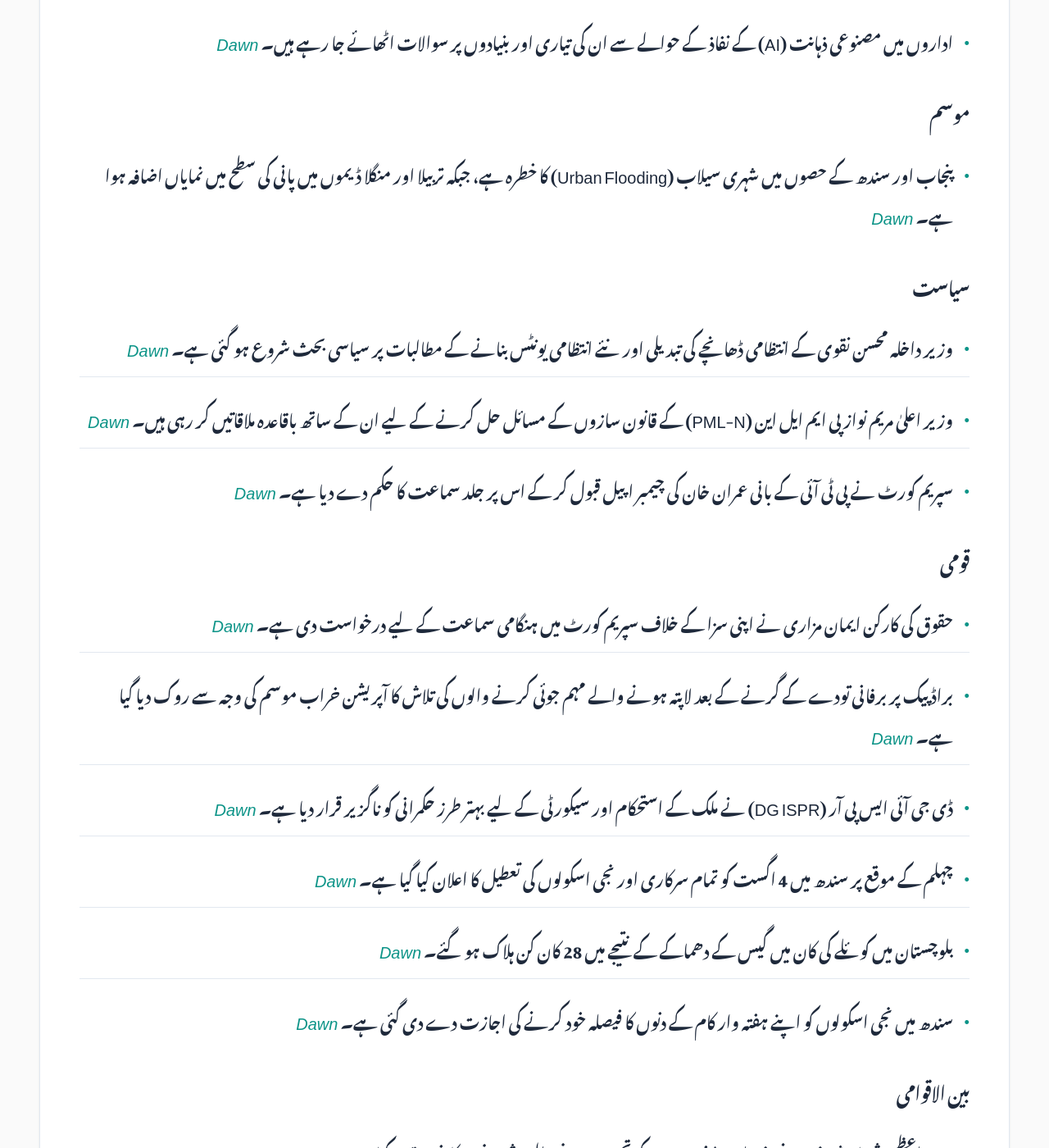
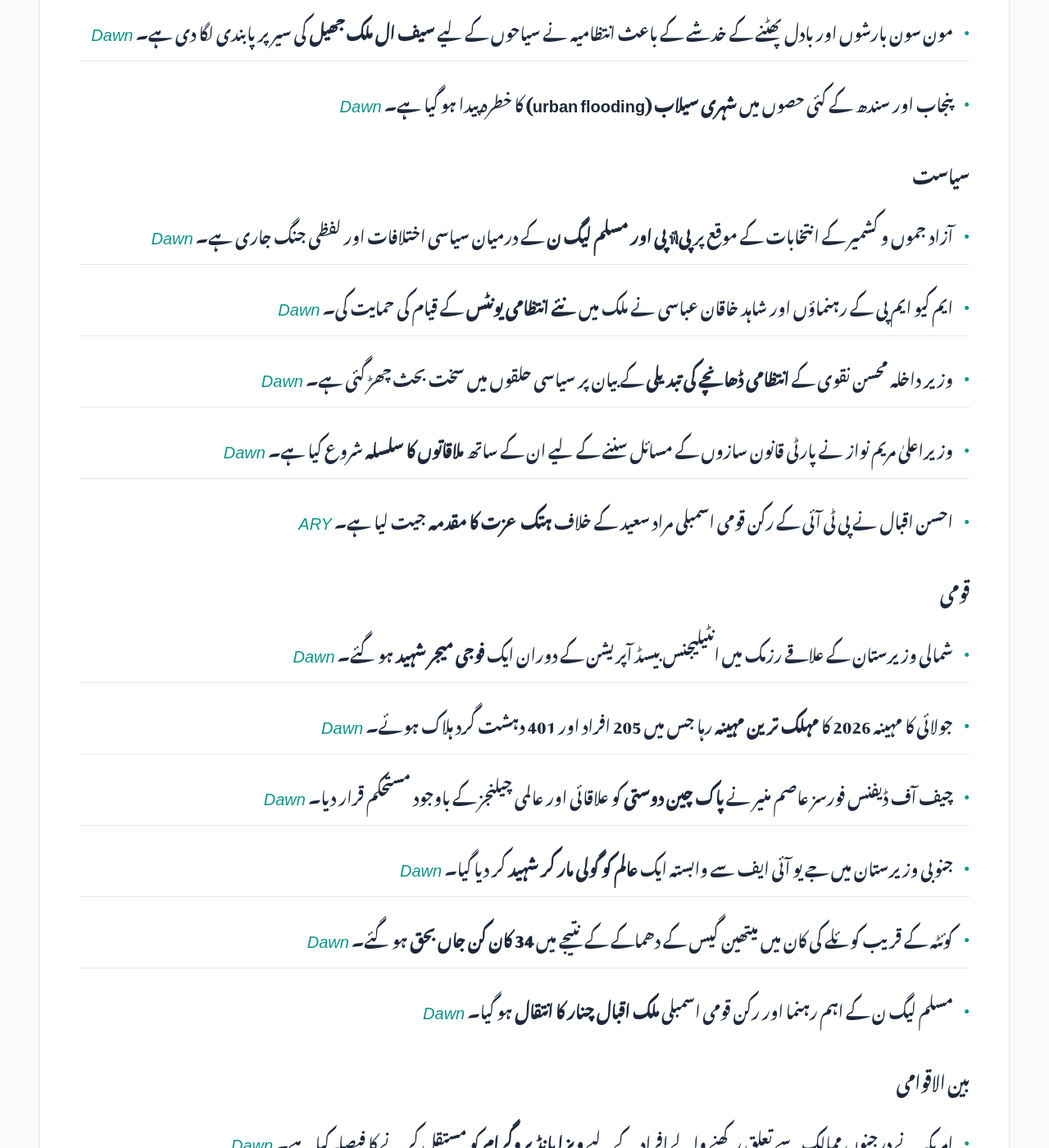
Before and after one commit to zsubzwary/news, a Jekyll site: the page built from ur/index.md, in a window 1280 px wide and 1400 px high, scrolled down 1186 px. Shown: the whole window at 82% size. Built offline with Jekyll 4.4.1, drawn with Linux system fonts in a browser that asks for light colours; some web fonts are replaced; comment, search, counter and statistics services are not loaded; some of the changed text lies outside the part shown.

Commit message:
DateTime; 2026-08-01T16:09:22.361Z

```diff
--- a/ur/index.md
+++ b/ur/index.md
@@ -7,46 +7,53 @@ rtl: true
 
 پاکستان کی تازہ خبروں کا خلاصہ
 
- &lrm; 01-Aug-2026 09:08PKT
+ &lrm; 01-Aug-2026 21:09PKT
 
 پڑھنے کا وقت : 4 منٹ
 
 ### معیشت
-- حکومت نے پیٹرول کی قیمت میں 12 پیسے اور ہائی اسپیڈ ڈیزل کی قیمت میں 66 پیسے کی کمی کا اعلان کیا ہے۔ *[Dawn](https://www.dawn.com/news/2019751/govt-cuts-petrol-price-by-12-paisas-high-speed-diesel-by-66-paisas-for-the-next-three-days)*
-- اگست کے لیے آر ایل این جی (RLNG) کی قیمتوں میں 32 فیصد کا ریکارڈ اضافہ کیا گیا ہے۔ *[Dawn](https://www.dawn.com/news/2019820/rlng-prices-rocket-to-highest-level-in-a-decade)*
-- بینکوں کے منافع کے لیے سرکاری قرضوں پر انحصار جاری رہنے کا امکان ہے کیونکہ نجی شعبے کے قرضوں کے مواقع محدود ہیں۔ *[Dawn](https://www.dawn.com/news/2019810/banks-likely-to-stay-dependent-on-govt-borrowing-for-profits)*
-- پاکستان نے مالیاتی استحکام کے لیے امریکہ سے 10 ارب ڈالر کے ایکسچینج اسٹیبلائزیشن سپورٹ فیسلیٹی کی درخواست کی ہے۔ *[Dawn](https://www.dawn.com/news/2019811/situationer-how-the-us-stabilisation-fund-could-help-pakistan)*
-- لیسکو (LESCO) نے اپنے نقصانات میں 4 پوائنٹس کی کمی کے ساتھ 58 ارب روپے کی بچت کا 目 حاصل کیا ہے۔ *[ARY](https://arynews.tv/lescos-rs-58-bln-saving-paks-largest-disco-cuts-losses-by-4-points)*
-- سعودی گروپ 'فالکن ویژن' نے پاکستان میں 10 ارب ڈالر کی سرمایہ کاری میں دلچسپی کا اظہار کیا ہے۔ *[ARY](https://arynews.tv/saudi-based-falcon-vision-group-expresses-interest-in-usd-10-billion-investment-in-pakistan)*
+- حکومت نے اگلے تین دنوں کے لیے **پٹرول کی قیمت میں 12 پیسے** اور **ہائی اسپیڈ ڈیزل میں 66 پیسے** کی کمی کر دی ہے۔ *[Dawn](https://www.dawn.com/news/2019751/govt-cuts-petrol-price-by-12-paisas-high-speed-diesel-by-66-paisas-for-the-next-three-days)*
+- بیسنٹ کی فہرست میں **5 سے 10 بلین ڈالر** مالیت کے جاپانی ین خریدنے کا منصوبہ شامل ہے۔ *[ARY](https://arynews.tv/bessents-to-do-list-buy-5-10-billion-worth-of-japanese-yen)*
+- ایرانی ریال کی موجودہ شرح کے حوالے سے تازہ ترین اپڈیٹس۔ *[ARY](https://arynews.tv/iranian-rial-rate-today-against-pkr-and-usd-august-1-2026)*
 
 ### سائنس اور ٹیکنالوجی
-- اداروں میں مصنوعی ذہانت (AI) کے نفاذ کے حوالے سے ان کی تیاری اور بنیادوں پر سوالات اٹھائے جا رہے ہیں۔ *[Dawn](https://www.dawn.com/news/2019837/missing-foundation-of-ai-readiness)*
+- الفابیٹ نے پالیسی کی خلاف ورزیوں کے باعث **گوگل ارتھ میں اے آئی امیج جنریشن** کی سہولت کو واپس لے لیا ہے۔ *[ARY](https://arynews.tv/alphabet-rolls-back-ai-image-generation-in-google-earth-over-policy-violations)*
 
 ### موسم
-- پنجاب اور سندھ کے حصوں میں شہری سیلاب (Urban Flooding) کا خطرہ ہے، جبکہ تربیلا اور منگلا ڈیموں میں پانی کی سطح میں نمایاں اضافہ ہوا ہے۔ *[Dawn](https://www.dawn.com/news/2019823/parts-of-punjab-sindh-face-urban-flooding-risk)*
+- کراچی کے مختلف علاقوں میں **ہلکی بارش** ریکارڈ کی گئی اور مزید بارشوں کی پیش گوئی کی گئی ہے۔ *[Dawn](https://www.dawn.com/news/2019923/parts-of-karachi-receive-light-showers-more-rain-expected)*
+- مون سون بارشوں اور بادل پھٹنے کے خدشے کے باعث انتظامیہ نے سیاحوں کے لیے **سیف ال ملک جھیل** کی سیر پر پابندی لگا دی ہے۔ *[Dawn](https://www.dawn.com/news/2019799/tourists-barred-from-visiting-saiful-muluk)*
+- پنجاب اور سندھ کے کئی حصوں میں **شہری سیلاب (urban flooding)** کا خطرہ پیدا ہو گیا ہے۔ *[Dawn](https://www.dawn.com/news/2019823/parts-of-punjab-sindh-face-urban-flooding-risk)*
 
 ### سیاست
-- وزیر داخلہ محسن نقوی کے انتظامی ڈھانچے کی تبدیلی اور نئے انتظامی یونٹس بنانے کے مطالبات پر سیاسی بحث شروع ہو گئی ہے۔ *[Dawn](https://www.dawn.com/news/2019825/naqvis-remarks-ignite-fresh-debate-in-political-circles)*
-- وزیر اعلیٰ مریم نواز پی ایم ایل این (PML-N) کے قانون سازوں کے مسائل حل کرنے کے لیے ان کے ساتھ باقاعدہ ملاقاتیں کر رہی ہیں۔ *[Dawn](https://www.dawn.com/news/2019781/is-maryam-bridging-gap-between-pml-n-legislators-and-admin)*
-- سپریم کورٹ نے پی ٹی آئی کے بانی عمران خان کی چیمبر اپیل قبول کر کے اس پر جلد سماعت کا حکم دے دیا ہے۔ *[Dawn](https://www.dawn.com/news/2019723/supreme-court-accepts-pti-founders-chamber-appeal-orders-fixation-of-case-before-bench)*
+- آزاد جموں و کشمیر کے انتخابات کے موقع پر **پیพี پی اور مسلم لیگ ن** کے درمیان سیاسی اختلافات اور لفظی جنگ جاری ہے۔ *[Dawn](https://www.dawn.com/news/2019925/ppp-pml-n-continue-war-of-words-on-eve-of-muzaffarabad-elections)*
+- ایم کیو ایم پی کے رہنماؤں اور شاہد خاقان عباسی نے ملک میں **نئے انتظامی یونٹس** کے قیام کی حمایت کی۔ *[Dawn](https://www.dawn.com/news/2019935/enough-is-enough-mqm-p-leaders-shahid-khaqan-back-creation-of-new-administrative-units)*
+- وزیر داخلہ محسن نقوی کے **انتظامی ڈھانچے کی تبدیلی** کے بیان پر سیاسی حلقوں میں سخت بحث چھڑ گئی ہے۔ *[Dawn](https://www.dawn.com/news/2019825/naqvis-remarks-ignite-fresh-debate-in-political-circles)*
+- وزیراعلیٰ مریم نواز نے پارٹی قانون سازوں کے مسائل سننے کے لیے ان کے ساتھ **ملاقاتوں کا سلسلہ** شروع کیا ہے۔ *[Dawn](https://www.dawn.com/news/2019781/is-maryam-bridging-gap-between-pml-n-legislators-and-admin)*
+- احسن اقبال نے پی ٹی آئی کے رکن قومی اسمبلی مراد سعید کے خلاف **ہتک عزت کا مقدمہ** جیت لیا ہے۔ *[ARY](https://arynews.tv/ahsan-iqbal-wins-defamation-case-against-ptis-murad-saeed)*
 
 ### قومی
-- حقوق کی کارکن ایمان مزاری نے اپنی سزا کے خلاف سپریم کورٹ میں ہنگامی سماعت کے لیے درخواست دی ہے۔ *[Dawn](https://www.dawn.com/news/2019800/imaan-mazari-seeks-urgent-sc-hearing-against-conviction)*
-- براڈ پیک پر برفانی تودے کے گرنے کے بعد لاپتہ ہونے والے مہم جوئی کرنے والوں کی تلاش کا آپریشن خراب موسم کی وجہ سے روک دیا گیا ہے۔ *[Dawn](https://www.dawn.com/news/2019683/search-operation-for-climbers-missing-after-broad-peak-avalanche-suspended-due-to-bad-weather)*
-- ڈی جی آئی ایس پی آر (DG ISPR) نے ملک کے استحکام اور سیکورٹی کے لیے بہتر طرز حکمرانی کو ناگزیر قرار دیا ہے۔ *[Dawn](https://www.dawn.com/news/2019472/good-governance-quintessential-for-security-and-stability-of-pakistan-dg-ispr)*
-- چہلم کے موقع پر سندھ میں 4 اگست کو تمام سرکاری اور نجی اسکولوں کی تعطیل کا اعلان کیا گیا ہے۔ *[Dawn](https://www.dawn.com/news/2019744/schools-in-sindh-to-remain-closed-on-august-4-education-department)*
-- بلوچستان میں کوئلے کی کان میں گیس کے دھماکے کے نتیجے میں 28 کان کن ہلاک ہو گئے۔ *[Dawn](https://www.dawn.com/news/2019732/shangla-mourns-28-miners-killed-in-balochistan-coal-mine-accident)*
-- سندھ میں نجی اسکولوں کو اپنے ہفتہ وار کام کے دنوں کا فیصلہ خود کرنے کی اجازت دے دی گئی ہے۔ *[Dawn](https://www.dawn.com/news/2019711/private-schools-in-sindh-to-decide-weekly-working-days-at-their-own-convenience-education-department-says)*
+- شمالی وزیرستان کے علاقے رزمک میں انٹیلیجنس بیسڈ آپریشن کے دوران ایک **فوجی میجر شہید** ہو گئے۔ *[Dawn](https://www.dawn.com/news/2019936/army-major-martyred-in-north-waziristan-ibo-ispr)*
+- جولائی کا مہینہ 2026 کا **مہلک ترین مہینہ** رہا جس میں 205 افراد اور 401 دہشت گرد ہلاک ہوئے۔ *[Dawn](https://www.dawn.com/news/2019937/july-deadliest-month-of-2026-as-205-lives-lost-401-terrorists-killed-picss)*
+- چیف آف ڈیفنس فورسز عاصم منیر نے **پاک چین دوستی** کو علاقائی اور عالمی چیلنجز کے باوجود مستحکم قرار دیا۔ *[Dawn](https://www.dawn.com/news/2019924/cdf-munir-says-pak-china-friendship-has-remained-steadfast-amid-evolving-regional-global-challenges)*
+- جنوبی وزیرستان میں جے یو آئی ایف سے وابستہ ایک **عالم کو گولی مار کر شہید** کر دیا گیا۔ *[Dawn](https://www.dawn.com/news/2019910/cleric-affiliated-with-jui-f-shot-dead-in-lower-south-waziristan)*
+- کوئٹہ کے قریب کوئلے کی کان میں میتھین گیس کے دھماکے کے نتیجے میں **34 کان کن جاں بحق** ہو گئے۔ *[Dawn](https://www.dawn.com/news/2019918/quetta-coal-mine-explosion-search-and-rescue-operation-concludes-as-last-two-bodies-recovered)*
+- مسلم لیگ ن کے اہم رہنما اور رکن قومی اسمبلی **ملک اقبال چنار کا انتقال** ہو گیا۔ *[Dawn](https://www.dawn.com/news/2019919/pml-n-mna-malik-iqbal-channar-passes-away-at-76)*
 
 ### بین الاقوامی
-- وزیر اعظم شہباز شریف نے غزہ امن منصوبے کے تحت ہونے والی پیش رفت کا خیر مقدم کیا ہے۔ *[Dawn](https://www.dawn.com/news/2019749/pakistan-welcomes-board-of-peace-developments-under-gaza-peace-plan-pm-shehbaz)*
-- اٹلی نے سیکیورٹی وجوہات اور تارکین وطن کے بہاؤ کے باعث اسپین کے ساتھ شینگن معاہدے کو معطل کر دیا ہے۔ *[Dawn](https://www.dawn.com/news/2019745/italy-suspends-schengen-agreement-with-spain-foreign-minister)*
-- سعودی عرب کی قیادت میں ایک نیا بحری دفاعی اتحاد قائم کیا گیا ہے جس میں پاکستان سمیت 14 ممالک شامل ہیں۔ *[Dawn](https://www.dawn.com/news/2019841/maritime-alliance)*
-- پاکستان اور ترکیہ نے اسٹریٹجک ریلوے شراکت داری کو وسعت دینے پر اتفاق کیا ہے۔ *[ARY](https://arynews.tv/pakistan-and-turkiye-agree-to-expand-strategic-railway-partnership)*
+- امریکہ نے درجنوں ممالک سے تعلق رکھنے والے افراد کے لیے **ویزا بانڈ پروگرام** کو مستقل کرنے کا فیصلہ کیا ہے۔ *[Dawn](https://www.dawn.com/news/2019949/us-to-make-visa-bond-program-permanent-for-people-from-dozens-of-countries)*
+- بھارتی وزیر اعظم نریندر مودی نے امتحان کے پرچے لیک ہونے کے خلاف ہونے والے **مظاہروں میں حصہ لینے والوں** کو معاف کرنے کا اعلان کیا ہے۔ *[Dawn](https://www.dawn.com/news/2019908/modi-says-he-forgives-protesters-who-abused-him-during-youth-led-demonstrations-against-exam-paper-leaks)*
+- اسپین نے سیوٹا میں سرحد پر آنے والے لوگوں کے لیے **تیرتا ہوا رکاوٹ (floating barrier)** نصب کر دیا ہے۔ *[ARY](https://arynews.tv/ceuta-migrant-crossings-and-recent-developments)*
 
 ### کھیل
-- فاطمہ زہرا نے کمن ویلتھ گیمز میں خواتین کی باکسنگ (60kg) میں برونز میڈل جیت کر پاکستان کے لیے پہلا میڈل حاصل کیا۔ *[Dawn](https://www.dawn.com/news/2019813/fatima-claims-pakistans-first-medal-at-2026-commonwealth-games)*
-- اولمپک گولڈ میڈلسٹ ارشد ندیم کمن ویلتھ گیمز کے ابتدائی مرحلے میں ہی باہر ہو گئے۔ *[ARY](https://arynews.tv/arshad-nadeem-crashes-out-early-in-commonwealth-games)*
+- فیفا نے عالمی سطح پر شدید مخالفت کے بعد ورلڈ کپ میں **نجی سرمایہ کاری کے منصوبے** کو منسوخ کر دیا۔ *[Dawn](https://www.dawn.com/news/2019907/fifa-scraps-private-investment-plan-after-fierce-backlash-from-officials-worldwide)*
+- فاطمہ زہرا نے 2026 کمیونلتھ گیمز میں خواتین کے باکسنگ ایونٹ میں **برونز میڈل** جیت کر پاکستان کا پہلا اعزاز حاصل کیا۔ *[Dawn](https://www.dawn.com/news/2019813/fatima-claims-pakistans-first-medal-at-2026-commonwealth-games)*
+
+### صحت
+- امریکہ کی ریاست مشی گن میں **سائیکلو سپورائیسس (Cyclosporiasis)** کے کیسز میں غیر معمولی اضافہ ہوا ہے۔ *[ARY](https://arynews.tv/cyclosporiasis-outbreak-michigan-reports-cases)*
 
 ### دیگر
-- 'کال آف ڈیوٹی' (Call of Duty) نے گیم ریلیز کے حوالے سے اپنے سابقہ طریقہ کار میں تبدیلی کا فیصلہ کیا ہے۔ *[ARY](https://arynews.tv/call-of-duty-abandons-back-to-back-releases-following-black-ops-7-backlash)*
+- مشہور مہم جو **نرمل پورجا** براڈ پیک پر برفانی تودے (avalanche) کے نتیجے میں جاں بحق ہو گئے۔ *[Dawn](https://www.dawn.com/news/2019914/renowned-mountaineer-nirmal-purja-others-perish-in-broad-peak-avalanche-climbing-company-confirms)*
+- مشہور آرٹسٹ **صادقین** کے فن اور ان کے شاہکار کام کے حوالے سے ایک خصوصی مضمون۔ *[Dawn](https://www.dawn.com/news/2018216/discourse-the-stamp-of-a-master)*
+- لارا دتّا کے "رامائن" ٹریلر میں ان کے **لباس پر تنقید** کی گئی۔ *[ARY](https://arynews.tv/lara-duttas-saree-in-ramayana-trailer-draws-criticism)*
+- کویت کے ایک شخص کے بارے میں حیرت انگیز خبر جس کے **مرنے کے بعد بچے** پیدا ہوئے۔ *[ARY](https://arynews.tv/dead-kuwaiti-man-suddenly-had-children)*
+- شہزادہ ولیم اور کیٹ نے بچوں کے ہمراہ **کمیونلتھ گیمز** دیکھے۔ *[ARY](https://arynews.tv/prince-william-kate-watch-commonwealth-games-with-children)*
```
